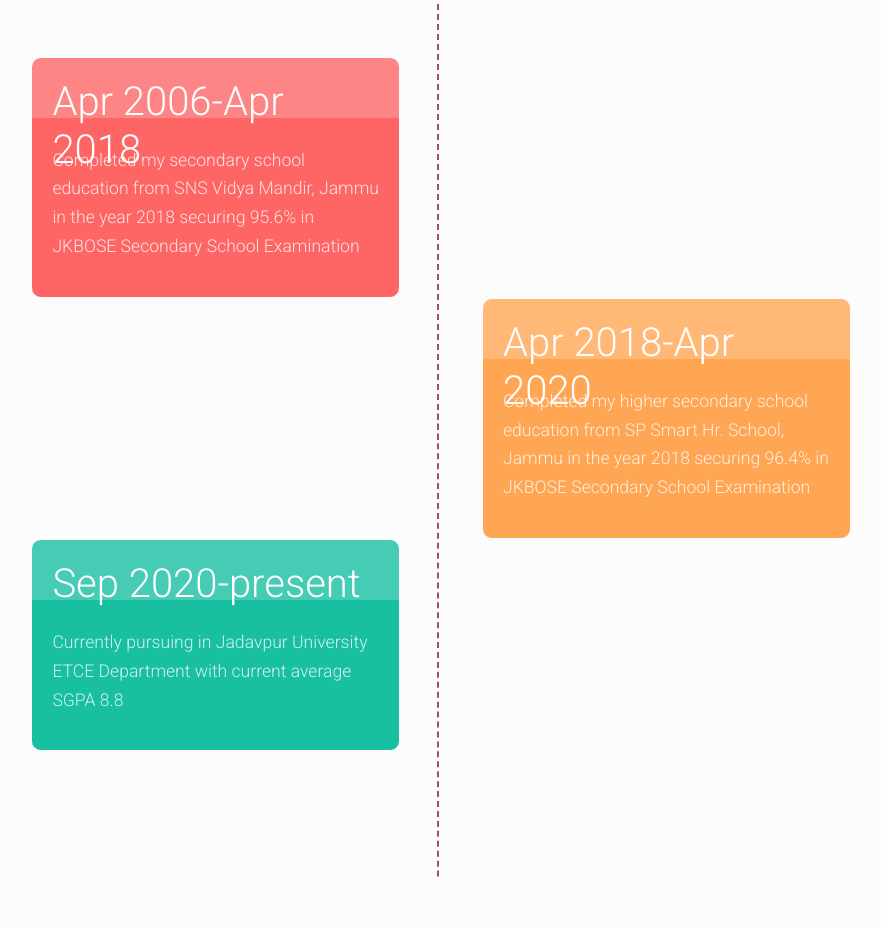
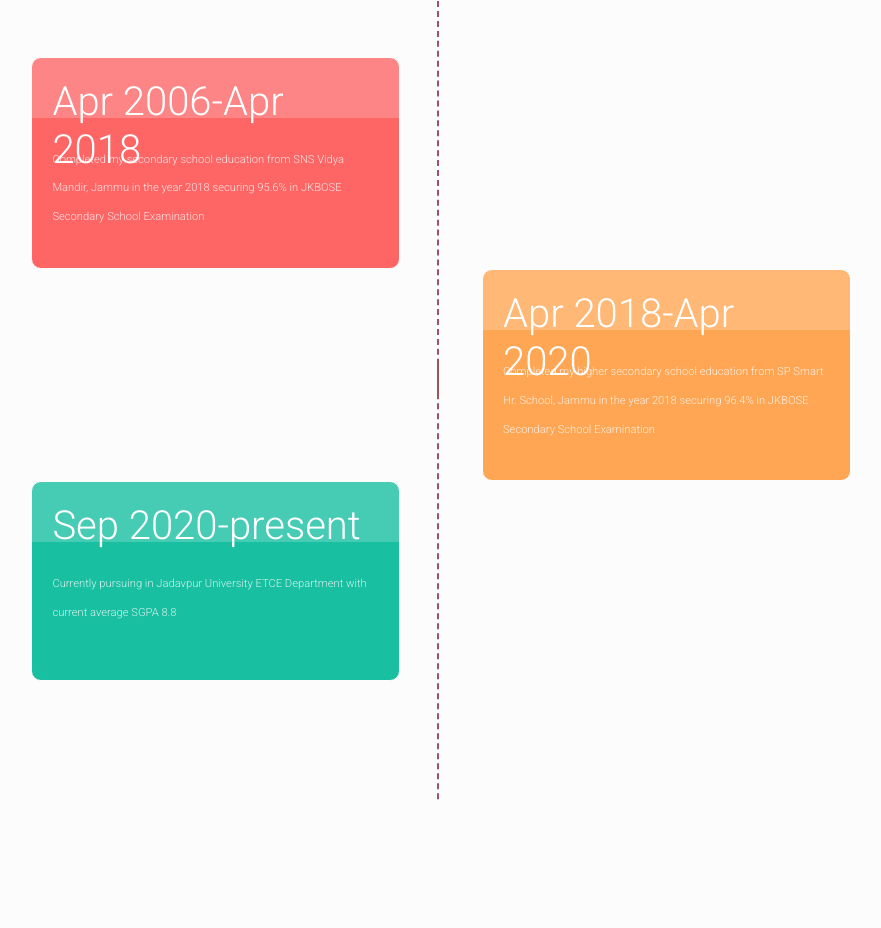
Before and after one commit to MohitSaini90/MyPortfolioWebsite, a website: page index.html in a window 1280 px wide. Shown: the part 2175-3103 px from the top of the page, without its empty margins (199-1080 px from the left). Drawn offline with nearby package versions, Linux system fonts and the light colour scheme.

Commit message:
Update style.css

```diff
--- a/public/style.css
+++ b/public/style.css
@@ -298,7 +298,7 @@ body{
 
 .card-body{
     padding: 20px;
-    font-size: 1.1rem;
+    font-size: 0.7rem;
     line-height: 1.8rem;
     opacity: 0.8;
     font-weight: 300;
```
